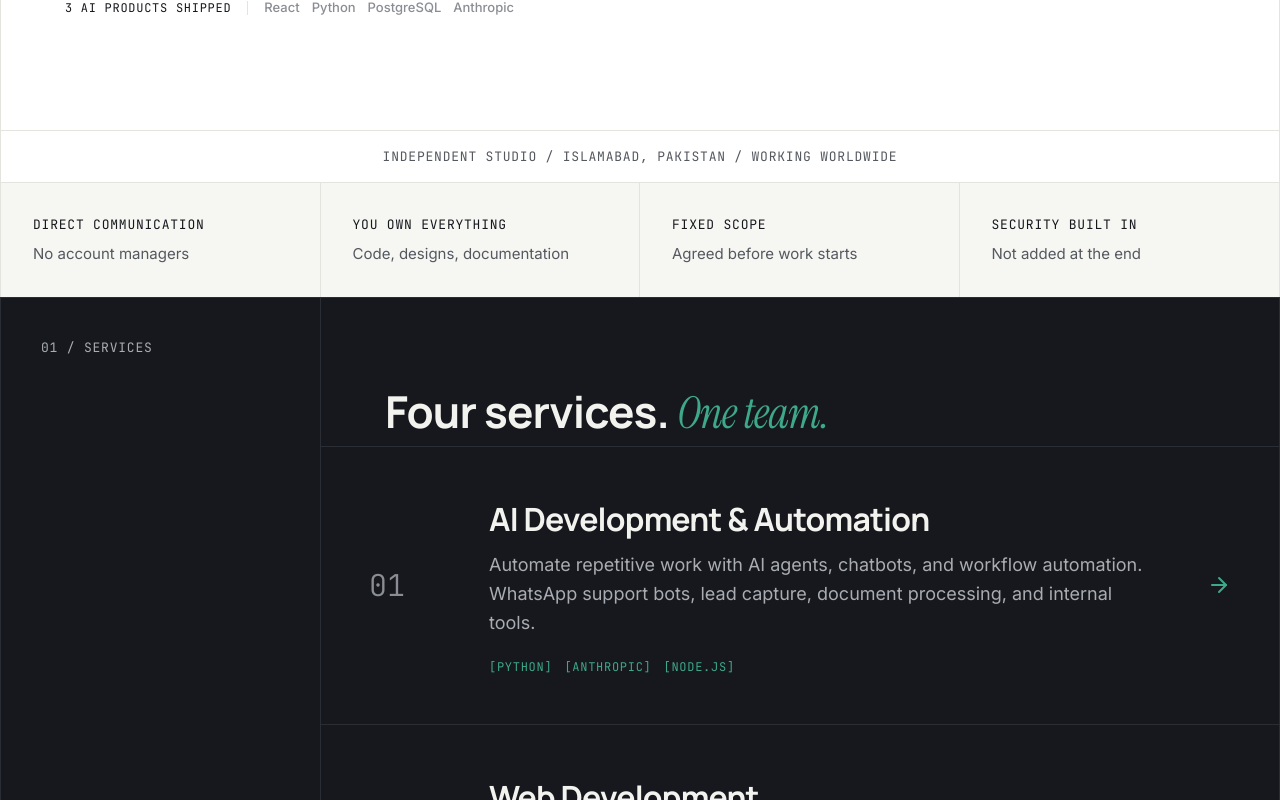
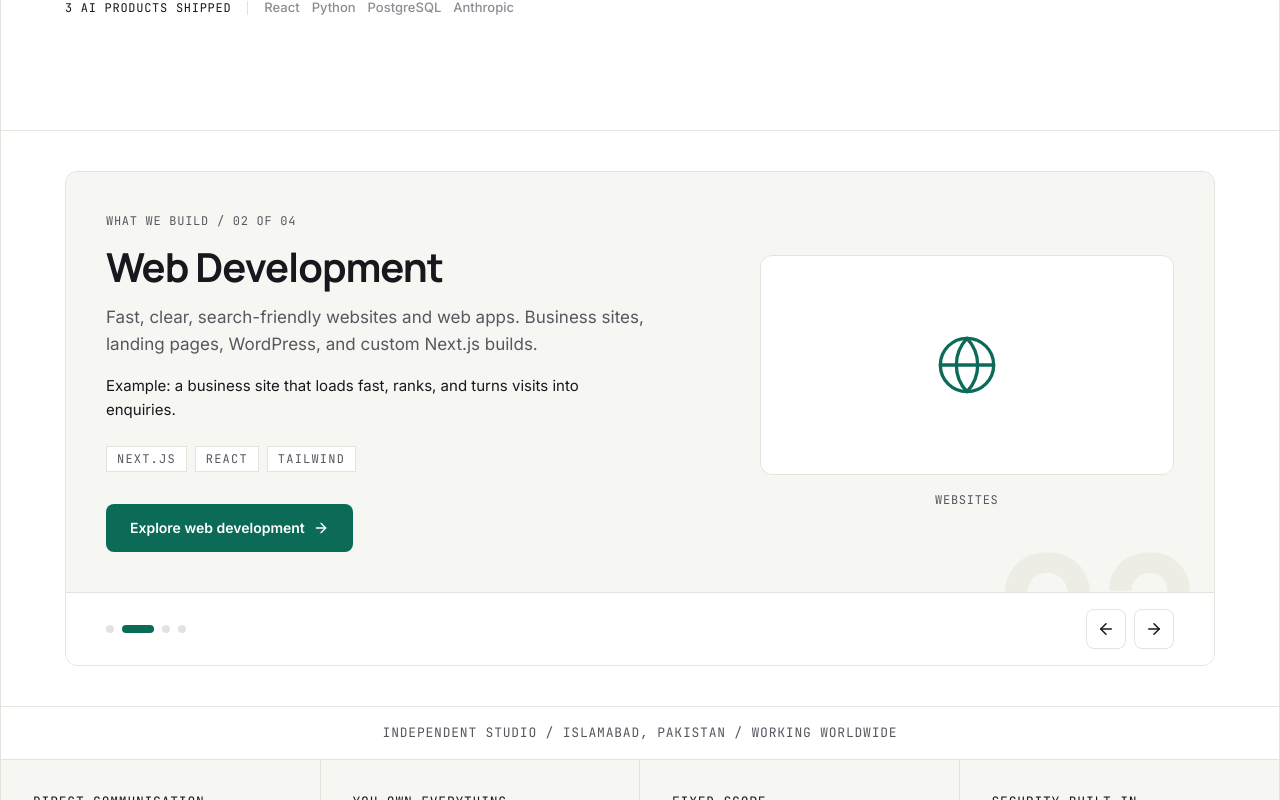
Before and after one commit to Raja468/Drexa_AI, a Next.js app: page / in a window 1280 px wide. Shown: the part 760-1560 px from the top of the page. Built offline with nearby package versions, Linux system fonts and the light colour scheme.

Commit message:
Wire hero service carousel into homepage hero

```diff
--- a/components/sections/modern-home.tsx
+++ b/components/sections/modern-home.tsx
@@ -4,6 +4,7 @@ import { ProjectFrame, type MockName } from '@/components/mockups/MockFrame'
 import { FadeUp, StaggerContainer, StaggerItem } from '@/components/motion/FadeUp'
 import { Magnetic } from '@/components/motion/Magnetic'
 import { Parallax } from '@/components/motion/Parallax'
+import { HeroServiceCarousel } from '@/components/sections/hero-service-carousel'
 
 const services = [
   { num: '01', title: 'AI Development & Automation', href: '/services/ai-automation', copy: 'Automate repetitive work with AI agents, chatbots, and workflow automation.\nWhatsApp support bots, lead capture, document processing, and internal tools.', tags: ['Python', 'Anthropic', 'Node.js'] },
@@ -173,6 +174,9 @@ export function ModernHome() {
               Demo conversation. ChatConnect AI.
             </p>
           </Parallax>
+        </div>
+        <div className="border-t border-border px-6 py-10 md:px-10 lg:px-16">
+          <HeroServiceCarousel />
         </div>
       </Section>
 
```
